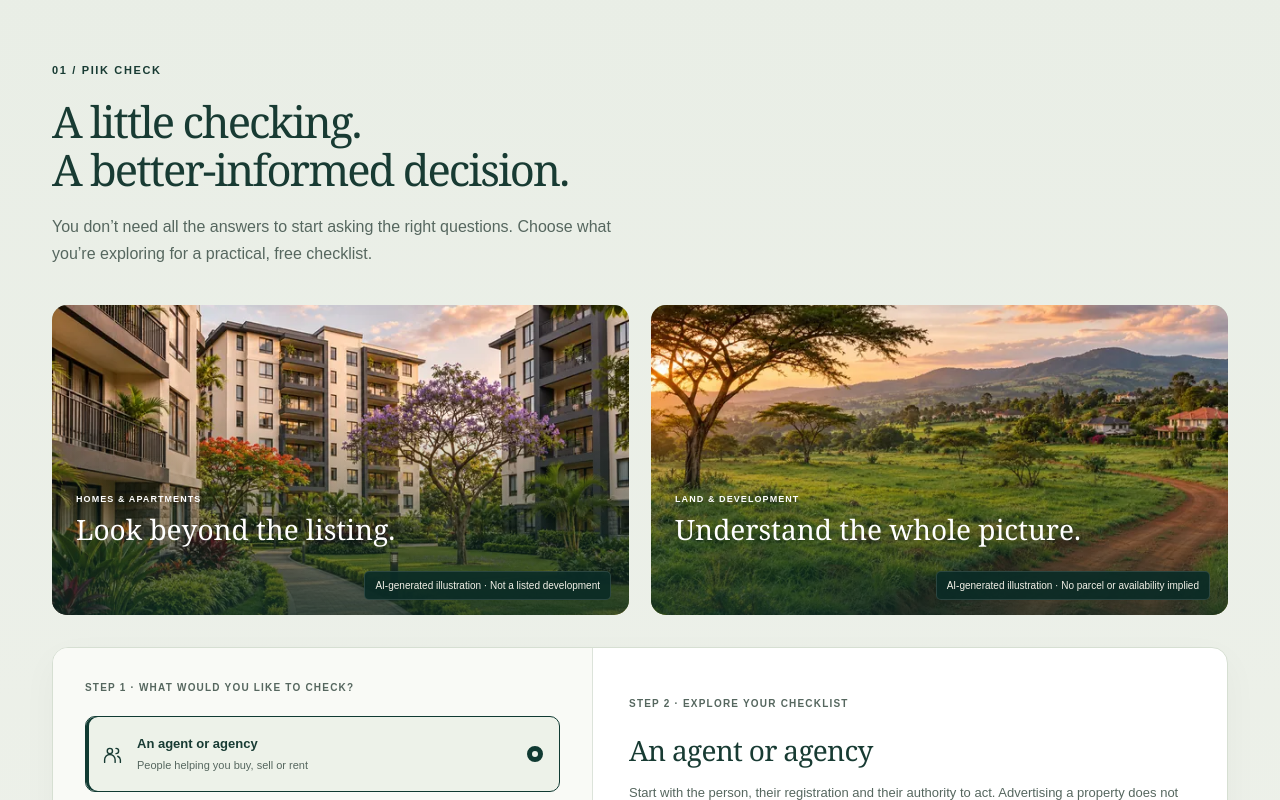
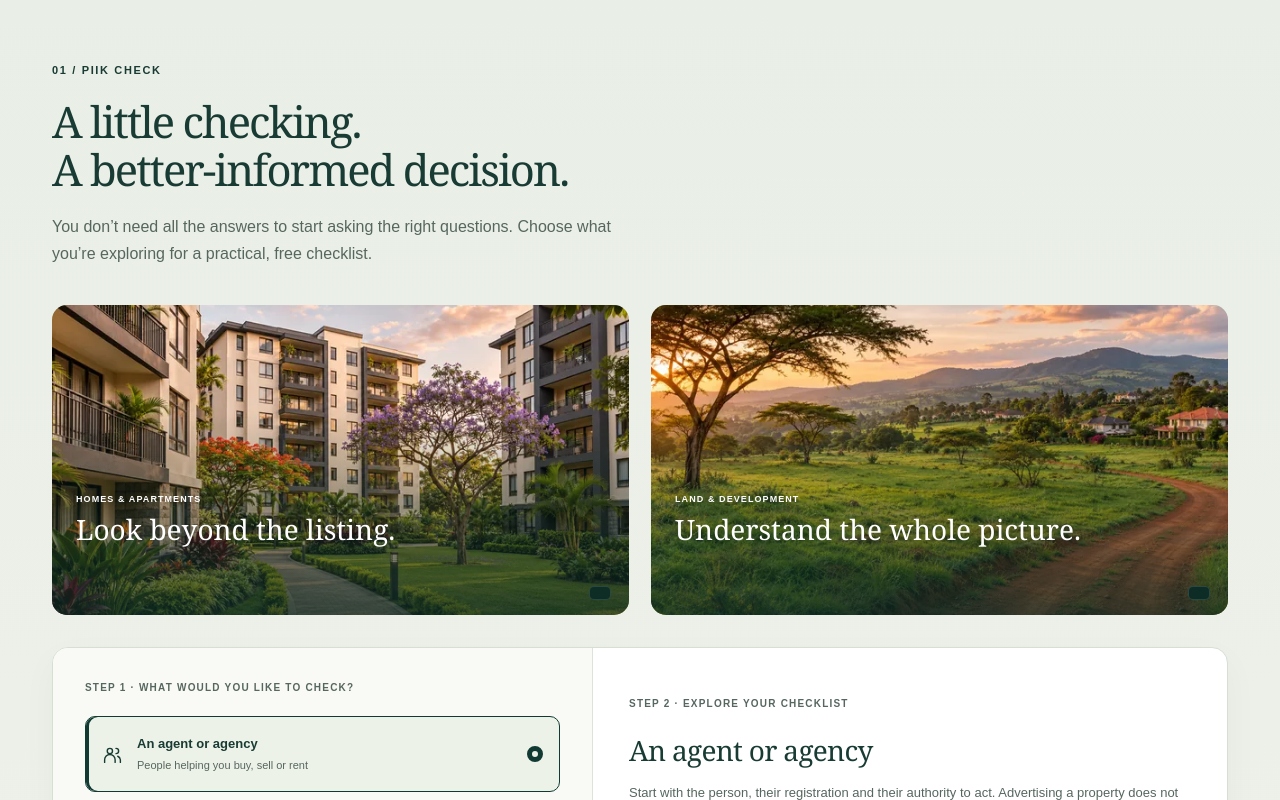
Before and after one commit to abdullkhal/my-org-site, a plain HTML site: page index.html in a window 1280 px wide. Shown: the part 1588-2388 px from the top of the page. Drawn offline with Linux system fonts and the light colour scheme.

Commit message:
Update index.html

```diff
--- a/index.html
+++ b/index.html
@@ -116,8 +116,7 @@
               ><strong>A considered beginning.</strong>
             </figcaption>
             <span class="image-label"
-              >AI-generated architectural illustration · Not a property
-              listing</span
+              ></span
             >
           </figure>
           <div class="hero-copy">
@@ -344,7 +343,7 @@
                 ><strong>Look beyond the listing.</strong>
               </figcaption>
               <span class="photo-note"
-                >AI-generated illustration · Not a listed development</span
+                ></span
               >
             </figure>
             <figure class="property-frame">
@@ -366,8 +365,7 @@
                 ><strong>Understand the whole picture.</strong>
               </figcaption>
               <span class="photo-note"
-                >AI-generated illustration · No parcel or availability
-                implied</span
+                ></span
               >
             </figure>
           </div>
```
